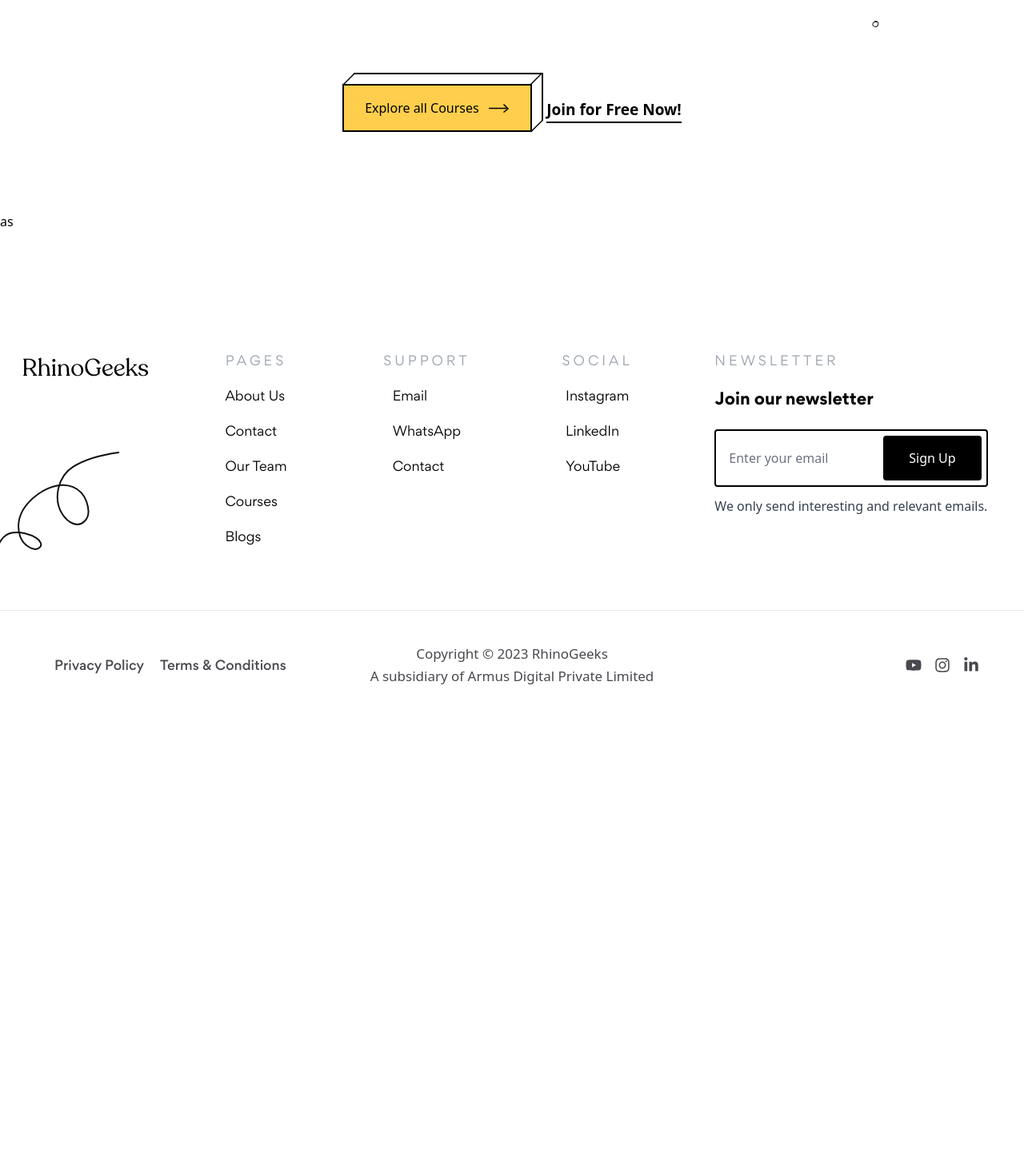
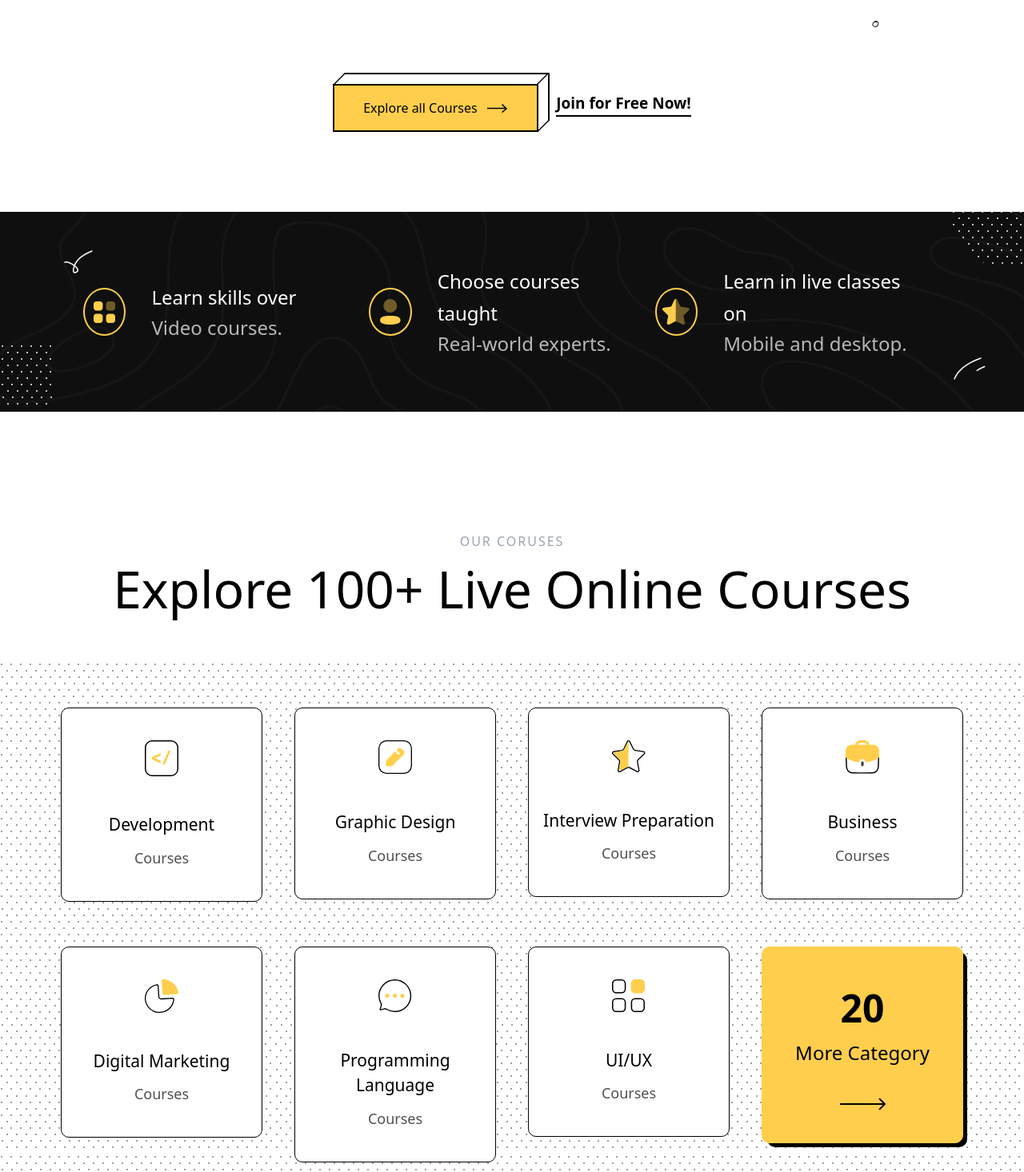
Before and after one commit to adityas-ops/rhino, a Next.js app: page / in a window 1280 px wide. Shown: the part 506-1972 px from the top of the page at 80% size. Before the commit the page ends 1406 px from the top, so only its background shows below. Built offline with nearby package versions, Linux system fonts and the light colour scheme.

Commit message:
add feature 1 & 2

```diff
--- /dev/null
+++ b/components/Home/CourseCategory.jsx
@@ -0,0 +1,78 @@
+import Image from 'next/image';
+import Link from 'next/link';
+import React from 'react'
+
+function CourseCategory() {
+    const categories = [
+        {
+          icon: "/images/icon/icon_133.svg",
+          title: "Development",
+          courses: "Courses",
+        },
+        {
+          icon: "/images/icon/icon_128.svg",
+          title: "Graphic Design",
+          courses: "Courses",
+        },
+        {
+          icon: "/images/icon/icon_129.svg",
+          title: "Interview Preparation",
+          courses: "Courses",
+        },
+        {
+          icon: "/images/icon/icon_130.svg",
+          title: "Business",
+          courses: "Courses",
+        },
+        {
+          icon: "/images/icon/icon_131.svg",
+          title: "Digital Marketing",
+          courses: "Courses",
+        },
+        {
+          icon: "/images/icon/icon_132.svg",
+          title: "Programming Language",
+          courses: "Courses",
+        },
+        {
+          icon: "/images/icon/icon_127.svg",
+          title: "UI/UX",
+          courses: "Courses",
+        },
+      ];
+
+  return (
+    <div className='w-full h-full grid grid-cols-1 md:grid-cols-2 lg:grid-cols-4'>
+        {categories.map((category, index) => (
+        <Link key={index} href='#' className='m-5 '>
+          <div className="cards py-10 px-2 bg-[#fff] hover:bg-[#fbf4ee] transition-all ease-in duration-300  border-[1px] rounded-[10px] border-black  w-full text-center tran3s mb-4 xs-mb-2"
+          >
+            <div className="icon flex items-end justify-center">
+              <Image
+                width={42}
+                height={42}
+                src={category.icon}
+                alt=""
+                className="lazy-img"
+              />
+            </div>
+            <h4 className="text-black lg:mt-[45px] md:mt-30px mt-5 text-[17px] md:text-[19px] lg:text-[21px] b w-full">{category.title}</h4>
+            <p className='text-[18px] text-[#505050] mt-3 font-base'>{category.courses}</p>
+          </div>
+          {/* /.card-style-eighteen */}
+        </Link>
+      ))}
+      <Link  href='#' className='m-5 '>
+          <div className="cards py-10 relative px-2 moreItem   border-[1px] rounded-[10px]   w-full text-center  mb-4 xs-mb-2"
+          >
+<h3 className='mt-3 text-5xl font-semibold pb-4'>20</h3>
+          <p className="pb-10  text-2xl">More Category</p>
+          <img src="/images/icon/icon_134.svg" alt="" className="m-auto" />
+
+          </div>
+          </Link>
+    </div>
+  )
+}
+
+export default CourseCategory
--- /dev/null
+++ b/components/Home/FeatureBook.jsx
@@ -0,0 +1,41 @@
+import React from 'react'
+
+const featuresData = [
+    {
+      icon: "/images/icon/icon_124.svg",
+      title: "Learn skills over",
+      subtitle: "Video courses.",
+    },
+    {
+      icon: "/images/icon/icon_125.svg",
+      title: "Choose courses taught",
+      subtitle: "Real-world experts.",
+    },
+    {
+      icon: "/images/icon/icon_126.svg",
+      title: "Learn in live classes on",
+      subtitle: "Mobile and desktop.",
+    },
+  ];
+
+function FeatureBook() {
+  return (
+    <>
+     <div  className="w-full grid grid-col md:grid-cols-2 lg:grid-cols-3  h-full py-10 lg:py-0 lg:h-[250px] ">
+    {featuresData.map((feature, index) => (
+        <div key={index} className=" flex items-center justify-center py-10">
+          <div className="w-[70px] h-[60px]  border-2 border-[#ffce4c] rounded-[100%]  flex items-center justify-center">
+            <img src={feature.icon} alt="icon" className="lazy-img" />
+          </div>
+          <div className="pl-4 w-full mx-4 ">
+            <h4 className="text-white m-0 text-[22px] lg:text-[24px]  font-[500] leading-[20px] lg:leading-[40px]">{feature.title}</h4>
+            <p className="m-0 text-white opacity-[70%] text-[22px] lg:text-[24px] font-light">{feature.subtitle}</p>
+          </div>
+        </div>
+    ))}
+    </div>
+  </>
+  )
+}
+
+export default FeatureBook
--- a/components/Home/Hero.jsx
+++ b/components/Home/Hero.jsx
@@ -12,6 +12,7 @@ function Hero() {
         isOpen={isOpen}
         videoId="20QUNgFIrK0"
         onClose={() => setOpen(false)}
+        className="absolute"
       />
       <div className='relative pt-[10px] w-full h-full pb-[100px] lg:pt-[100px] md:pt-[50px]'>
       <img
@@ -51,7 +52,7 @@ function Hero() {
                       className="ms-3"
                     />
                   </Link>
-                  <div className="btn-eighteen relative inline-block text-black mt-5 ">
+                  <div className="btn-eighteen relative inline-block text-black mt-3 lg:mt-1 ml-4 ">
                     <a href="#" className="font-semibold">
                       Join for Free Now!
                     </a>
--- a/components/Home/LandingPage.jsx
+++ b/components/Home/LandingPage.jsx
@@ -1,13 +1,84 @@
-import React from 'react'
-import Hero from './Hero'
+import React from "react";
+import Seo from "../common/Seo";
+import CourseCategory from "./CourseCategory";
+import FeatureBook from "./FeatureBook";
+import Hero from "./Hero";
 
 function LandingPage() {
   return (
-   <>
-    <Hero/>
-    as
-   </>
-  )
+    <>
+      {/* seo */}
+      <Seo pageTitle="Home- RhinoGeeks" />
+      {/* theme banner */}
+      <Hero />
+      {/* feature section */}
+      <div className="relative bg-feature object-cover background bg-no-repeat bg-[#0f0f0f] ">
+        <div className="container mx-auto px-16">
+          <FeatureBook />
+        </div>
+        <img
+          src="/images/shape/shape_148.svg"
+          alt="shape"
+          className=" absolute bottom-0 "
+        />
+        <img
+          src="/images/shape/shape_149.svg"
+          alt="shape"
+          className="absolute top-12 left-20"
+        />
+        <img
+          src="/images/shape/shape_150.svg"
+          alt="shape"
+          className="absolute top-0 right-0"
+        />
+        <img
+          src="/images/shape/shape_151.svg"
+          alt="shape"
+          className="absolute bottom-10 right-12"
+        />
+      </div>
+
+      {/* feature section 2nd  */}
+      <div className="w-full h-full mt-[60px] lg:mt-[150px]">
+        <div className="container mx-auto lg:px-16">
+          {/* title */}
+          <div className="text-center mb-10">
+            <div className=" text-[16px] tracking-[2px] text-gray-400  uppercase">
+              OUR CORUSES
+            </div>
+            <h2 className=" font-[500] text-[35px] md:text-[44px] lg:text-[64px] text-black">
+              Explore 100+ Live Online Courses
+            </h2>
+          </div>
+        </div>
+        {/*  container end */}
+        <div className="m-auto bg-repeat-y max-w-[1400px] pt-[40px] bg-feature2">
+          <div className="container mx-auto lg:px-4">
+            <CourseCategory />
+          </div>
+        </div>
+      </div>
+      {/* feature section 3 */}
+      <div className="w-full h-full mt-[60px] lg:mt-[150px]">
+        <div className="container mx-auto px-4 lg:px-16">
+          <div className="grid grid-cols-1 lg:grid-cols-2">
+            <div className="pt-[10px] md:pt-[20px] lg:[30px]">
+              <div className="uppercase  text-lg  font-Gordita tracking-[2px] text-gray-400 mb-2">
+                CHoose your path
+              </div>
+              <h2 className="text-6xl  font-Gordita font-medium text-black ">
+                What’s your goal?
+              </h2>
+
+            </div>
+
+            {/* second grid */}
+            <div></div>
+          </div>
+        </div>
+      </div>
+    </>
+  );
 }
 
-export default LandingPage
+export default LandingPage;
--- a/styles/globals.css
+++ b/styles/globals.css
@@ -10,7 +10,7 @@
 }
 .bea{
     color: #000;
-padding: 16px 26px;
+padding: 16px 36px;
 border: 2px solid #000;
 }
 .bea::before {
@@ -80,3 +80,29 @@ body .btn-eighteen a:hover {
 @media (max-width: 575px) {
     .btn-twentyFour {padding: 10px 15px; font-size: 12px;}
 }
+
+.moreItem{
+    background: #ffce4c;
+    border-color:#ffce4c;
+}
+
+.moreItem:before {
+    content: "";
+    position: absolute;
+    width: 100%;
+    height: 100%;
+    border-radius: 10px;
+    top: 6px;
+    left: 6px;
+    background: #000;
+    z-index: -1;
+    transition: all 0.3s ease-in-out;
+    -webkit-transition: all 0.3s ease-in-out;
+    -moz-transition: all 0.3s ease-in-out;
+    -ms-transition: all 0.3s ease-in-out;
+    -o-transition: all 0.3s ease-in-out;
+}
+.moreItem:hover:before {
+    top: -6px;
+    left: -6px;
+}
--- a/tailwind.config.js
+++ b/tailwind.config.js
@@ -28,6 +28,11 @@ module.exports = {
         'xl': '1200px',
         '2xl': '1440px',
       },
+        // background Image
+        backgroundImage: {
+          'feature':"url(/images/assets/bg-13.png)",
+          'feature2':"url(/images/assets/bg-14.svg)"
+        }
     }
   },
   plugins: [],
```
